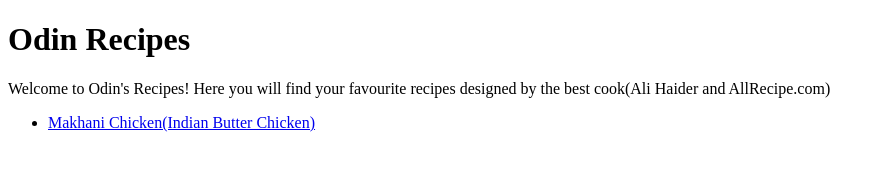
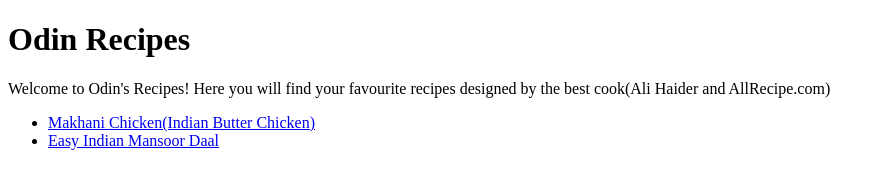
Before and after one commit to alihaider1145/odin-recipes, a plain HTML site: page index.html in a window 1280 px wide. Shown: the whole page, without its empty margins (0-884 px from the left). Drawn offline with Linux system fonts and the light colour scheme.

Commit message:
Add Mansoor Daal Recipe on index page

```diff
--- a/index.html
+++ b/index.html
@@ -10,6 +10,7 @@
     <p>Welcome to Odin's Recipes! Here you will find your favourite recipes designed by the best cook(Ali Haider and AllRecipe.com)</p>
     <ul>
         <li><a href="./recipes/MakhaniChicken.html">Makhani Chicken(Indian Butter Chicken)</a></li>
+        <li><a href="./recipes/MansoorDaal.html">Easy Indian Mansoor Daal</a></li>
     </ul>
 </body>
 </html>
```
